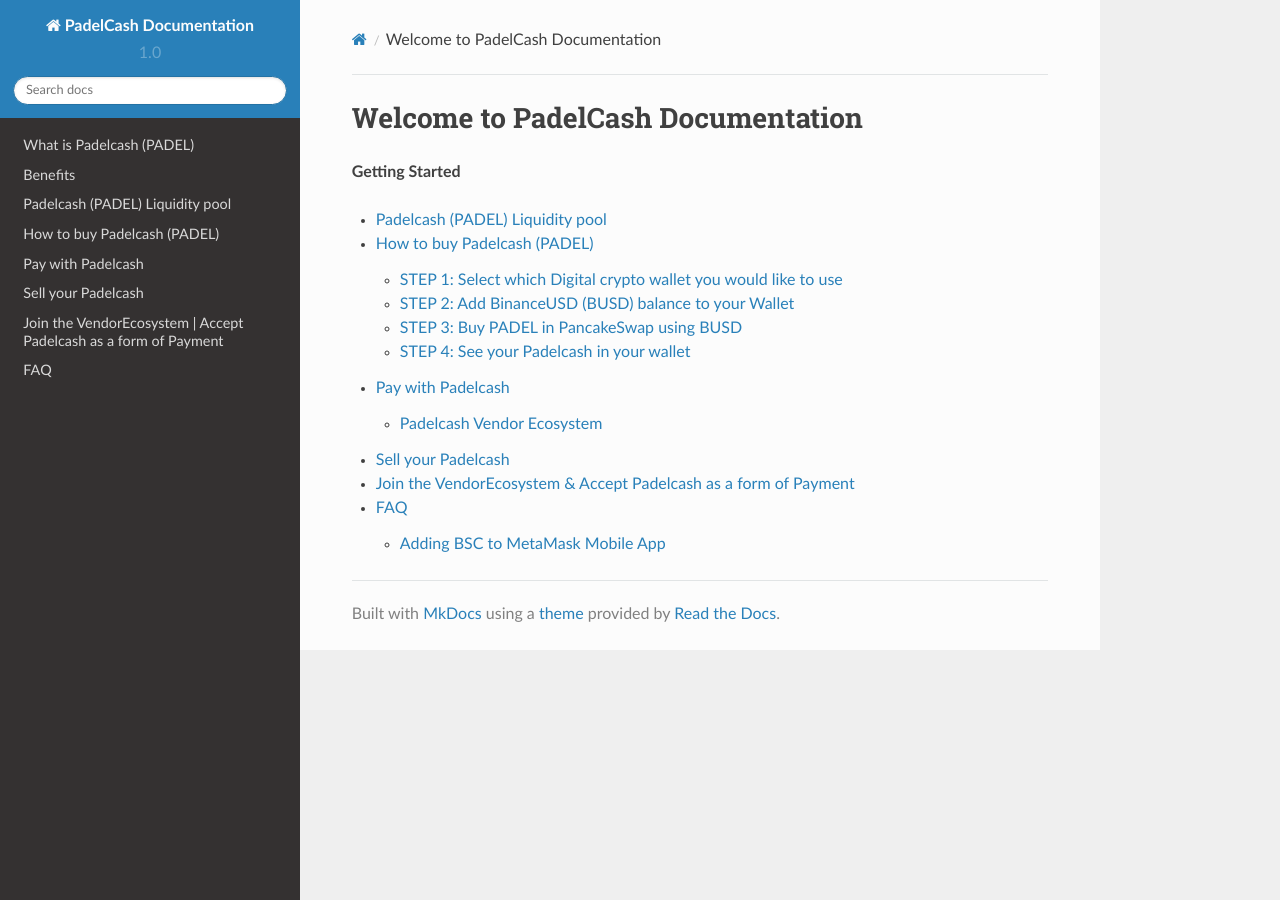
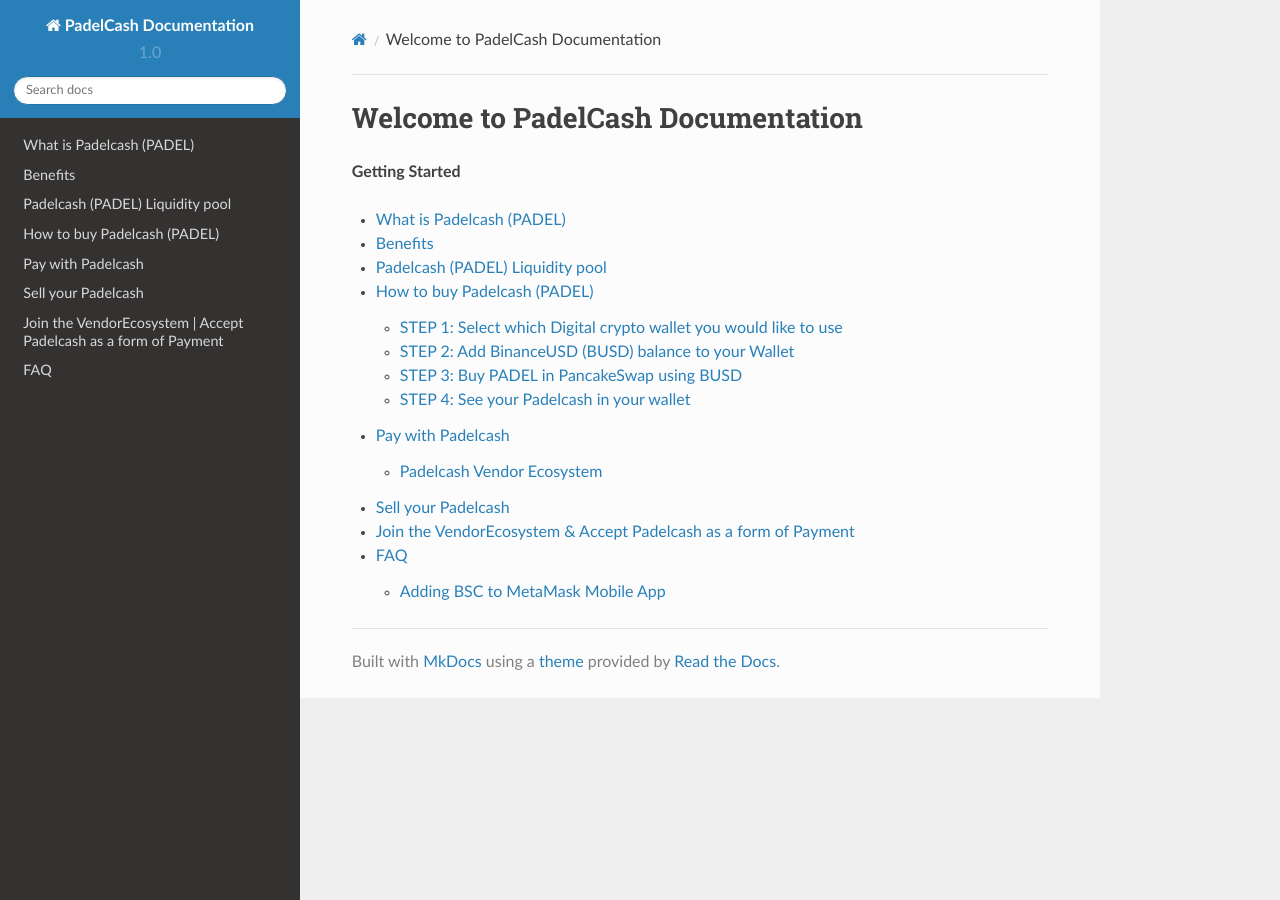
Before and after one commit to alvaranz83/padelcashdoc, an MkDocs documentation site: the page built from docs/index.md, in a window 1280 px wide. Built offline with MkDocs 1.6.1, drawn with Linux system fonts in a browser that asks for light colours; nearby versions of some CDN libraries.

Commit message:
Modified Index

```diff
--- a/docs/index.md
+++ b/docs/index.md
@@ -2,6 +2,8 @@
 
 **Getting Started**
 
+* [What is Padelcash (PADEL)](what_is_padelcash.md)
+* [Benefits](benefits.md)
 * [Padelcash (PADEL) Liquidity pool](padelcash_liquidity_pool.md)
 
 * [How to buy Padelcash (PADEL)](how_to_buy_padelcash.md)
```
